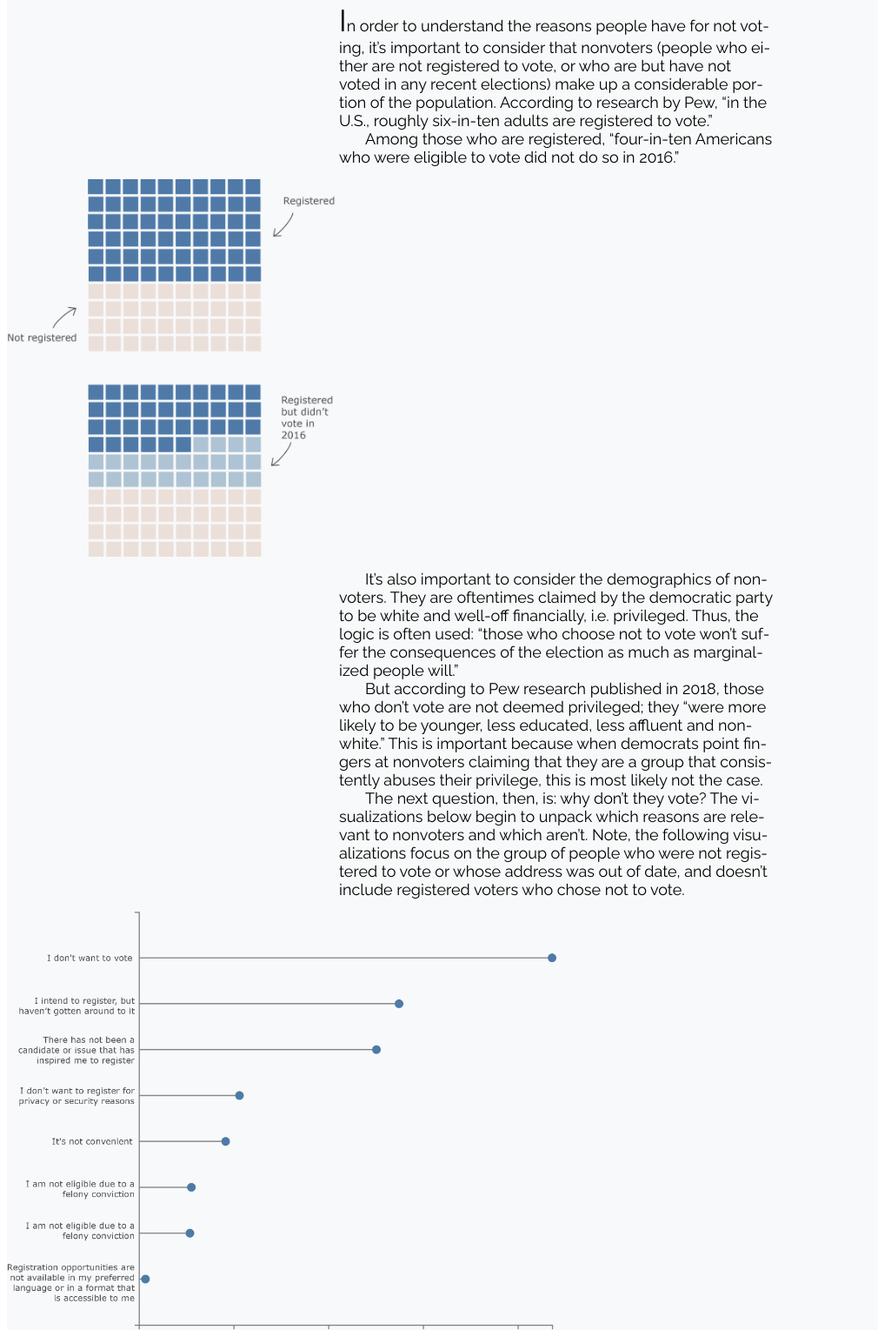
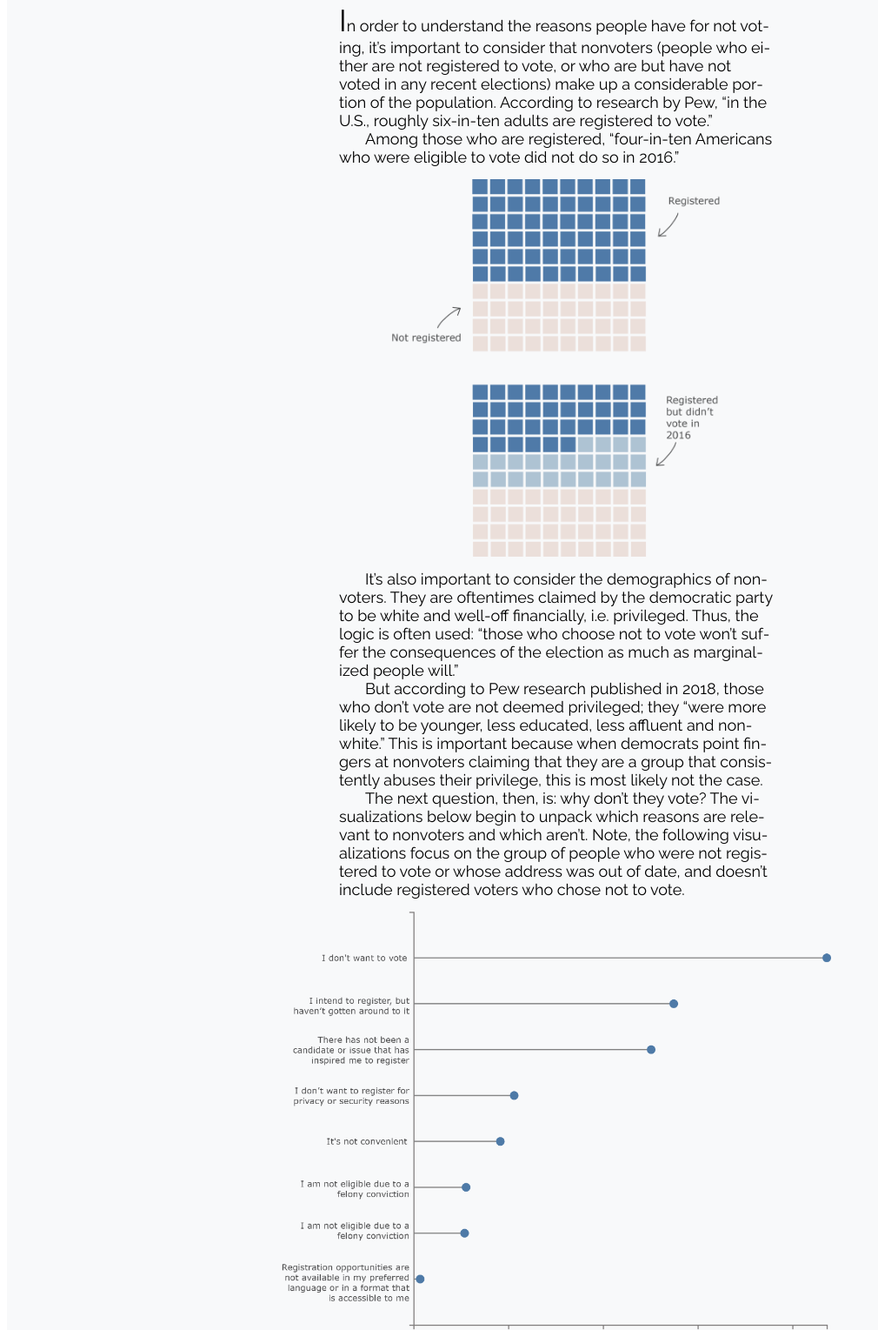
Before and after one commit to ripleycleghorn/Info-Aesthetics, a plain HTML site: page assignment3/index.html in a window 1280 px wide. Shown: the part 145-1674 px from the top of the page at 87% size, without its empty margins (0-1010 px from the left). Drawn offline with nearby package versions, Linux system fonts and the light colour scheme.

Commit message:
aligned images with display:block

```diff
--- a/assignment3/index.html
+++ b/assignment3/index.html
@@ -17,21 +17,21 @@
             </div>
             <p>Among those who are registered, “four-in-ten Americans who were eligible to vote did not do so in 2016.”
             </p>
-            <img src="didntvote.png" alt="" style="width: 30%; height: auto; margin: 15 auto;">
+            <img src="didntvote.png" alt="" style="width: 30%; height: auto; margin: 15 auto; display: block;">
             <p>It’s also important to consider the demographics of nonvoters. They are oftentimes claimed by the democratic party to be white and well-off financially, i.e. privileged. Thus, the logic is often used: “those who choose not to vote won’t suffer the consequences of the election as much as marginalized people will.”
             </p>
             <p>But according to Pew research published in 2018, those who don’t vote are not deemed privileged; they “were more likely to be younger, less educated, less affluent and nonwhite.” This is important because when democrats point fingers at nonvoters claiming that they are a group that consistently abuses their privilege, this is most likely not the case.
             </p>
             <p>The next question, then, is: why don’t they vote? The visualizations below begin to unpack which reasons are relevant to nonvoters and which aren’t. Note, the following visualizations focus on the group of people who were not registered to vote or whose address was out of date, and doesn’t include registered voters who chose not to vote.
             </p>
-            <img src="firstgraph.png" alt="" style="width: 50%; height: auto; margin: 15 auto;">
+            <img src="firstgraph.png" alt="" style="width: 50%; height: auto; margin: 15 auto; display: block;">
             <!-- <div class="canvas"></div> -->
             <p>One reason that these results are noteworthy is because in this particular context, voter suppression does not seem a likely culprit for not wanting to register. Although voter suppression is a real threat, citing that as the only reason or the main reason for not registering denies agency to those who chose not to. The top answer, cited by 43% of respondents, was 'not wanting to vote', which is an active choice. On the other hand, convenience and accessibility were cited less frequently.</p>
             <p>In order to understand people’s decision for not wanting to register, let’s take a closer look at the reasons they cited:</p><br>
             <!-- <figure class="highcharts-figure">
                 <div id="container"></div>
             </figure> -->
-            <img src="timeline.png" alt="" style="width: 75%; height: auto; margin: 15 auto;">
+            <img src="timeline.png" alt="" style="width: 75%; height: auto; margin: 15 auto; display: block;">
             <p>As the last graph shows, nonvoters have myriad reasons why they don’t vote. However, they point to a pattern that those who choose not to register are largely dissatisfied with the candidates and/or don’t believe that voting will make an immediate difference in their lives.</p>
             <p>When speaking of people who choose not to register, it’s important not to lump them together into one demographic or point to one reason why. It is crucial to understand the underlying reasons when thinking about the types of candidates that will actually be able to increase voter turnout.</p>
             <div class="firstparagraph"><br><br>
```
